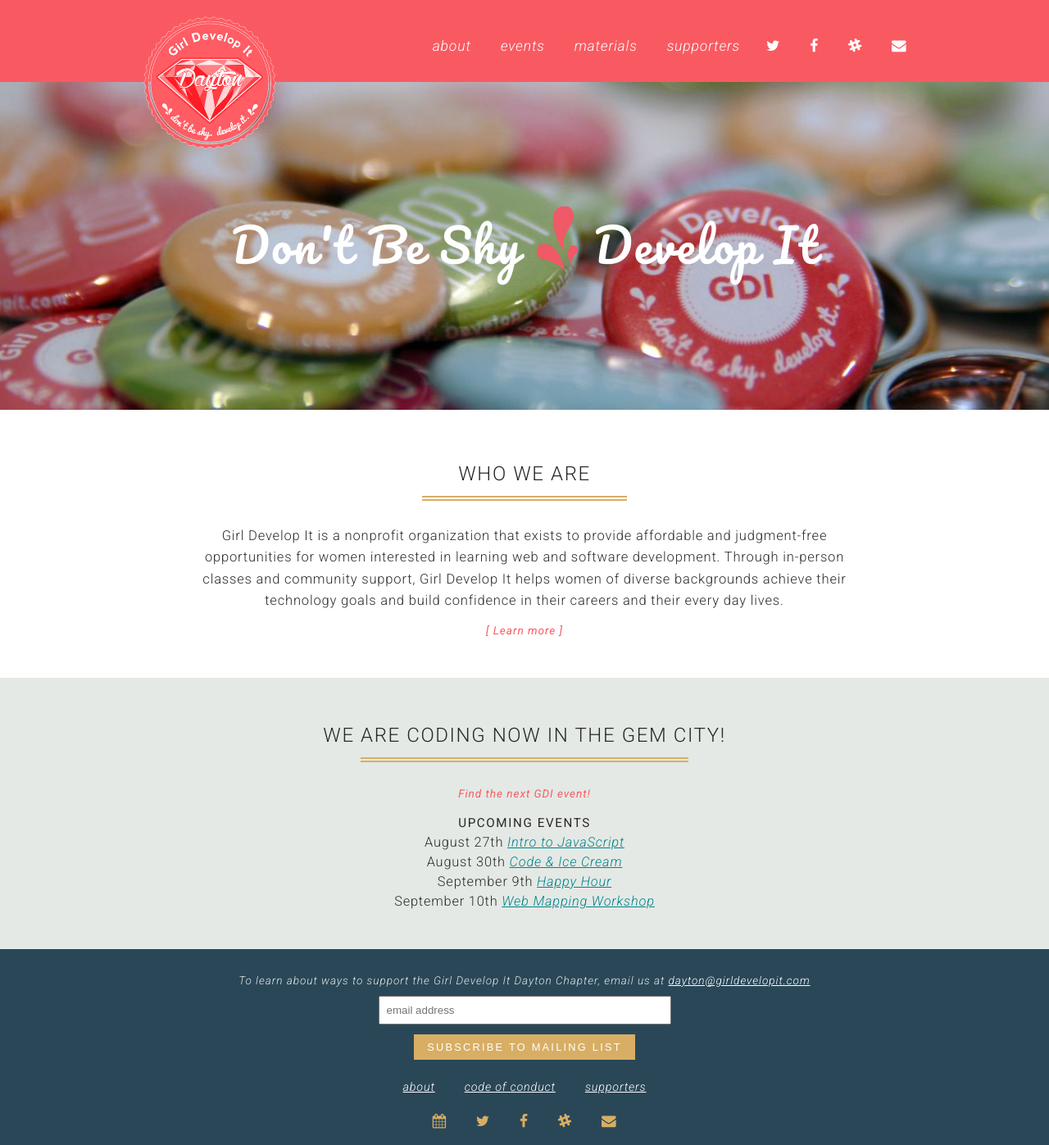
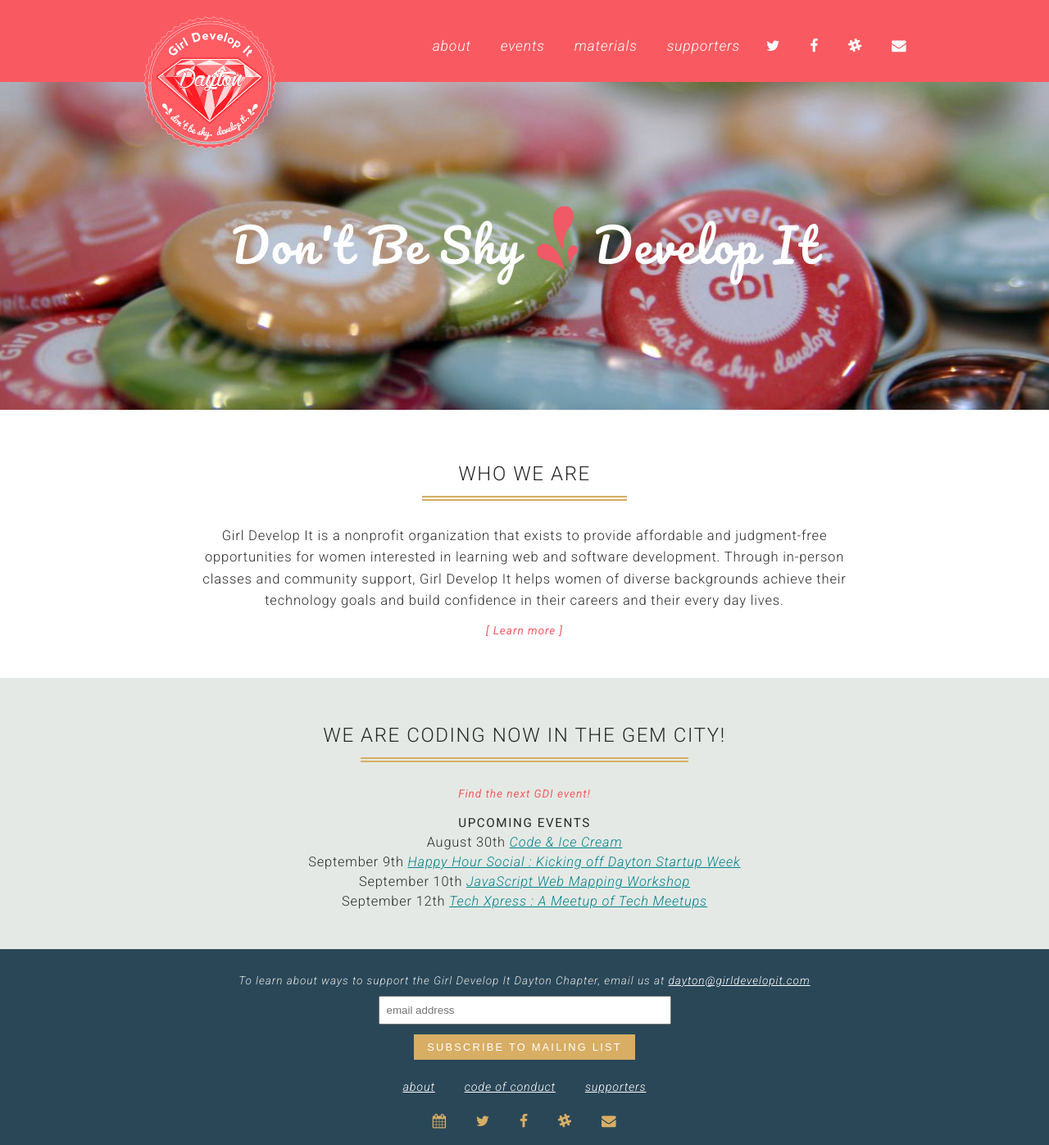
Before and after one commit to dytcodetogether/gdidayton, a Jekyll site: the page built from index.html, in a window 1280 px wide. Shown: the whole page at 82% size. Built offline with Jekyll 4.4.1, drawn with Linux system fonts in a browser that asks for light colours; nearby versions of some CDN libraries.

Commit message:
Updating events : Tech Xpress

```diff
--- a/index.html
+++ b/index.html
@@ -33,18 +33,18 @@
       <div class="container" style="padding:1em">
         <h3>Upcoming events</h3>
 
-          <p>
-            August 27th <a href="http://www.meetup.com/Girl-Develop-It-Dayton/events/233139817/">Intro to JavaScript</a>
 
-          </p>
           <p>
             August 30th <a href="http://www.meetup.com/Girl-Develop-It-Dayton/events/233456180/">Code & Ice Cream</a>
           </p>
           <p>
-            September 9th <a href="http://www.meetup.com/Girl-Develop-It-Dayton/events/233442385/">Happy Hour</a>
+            September 9th <a href="http://www.meetup.com/Girl-Develop-It-Dayton/events/233442385/">Happy Hour Social : Kicking off Dayton Startup Week</a>
           </p>
           <p>
-           September 10th <a href="https://www.eventbrite.com/e/web-mapping-workshop-tickets-26604276106">Web Mapping Workshop</a>
+           September 10th <a href="https://www.eventbrite.com/e/web-mapping-workshop-tickets-26604276106">JavaScript Web Mapping Workshop</a>
+          </p>
+          <p>
+           September 12th <a href="http://www.meetup.com/Girl-Develop-It-Dayton/events/233566591/">Tech Xpress : A Meetup of Tech Meetups</a>
           </p>
       </div>
 
```
